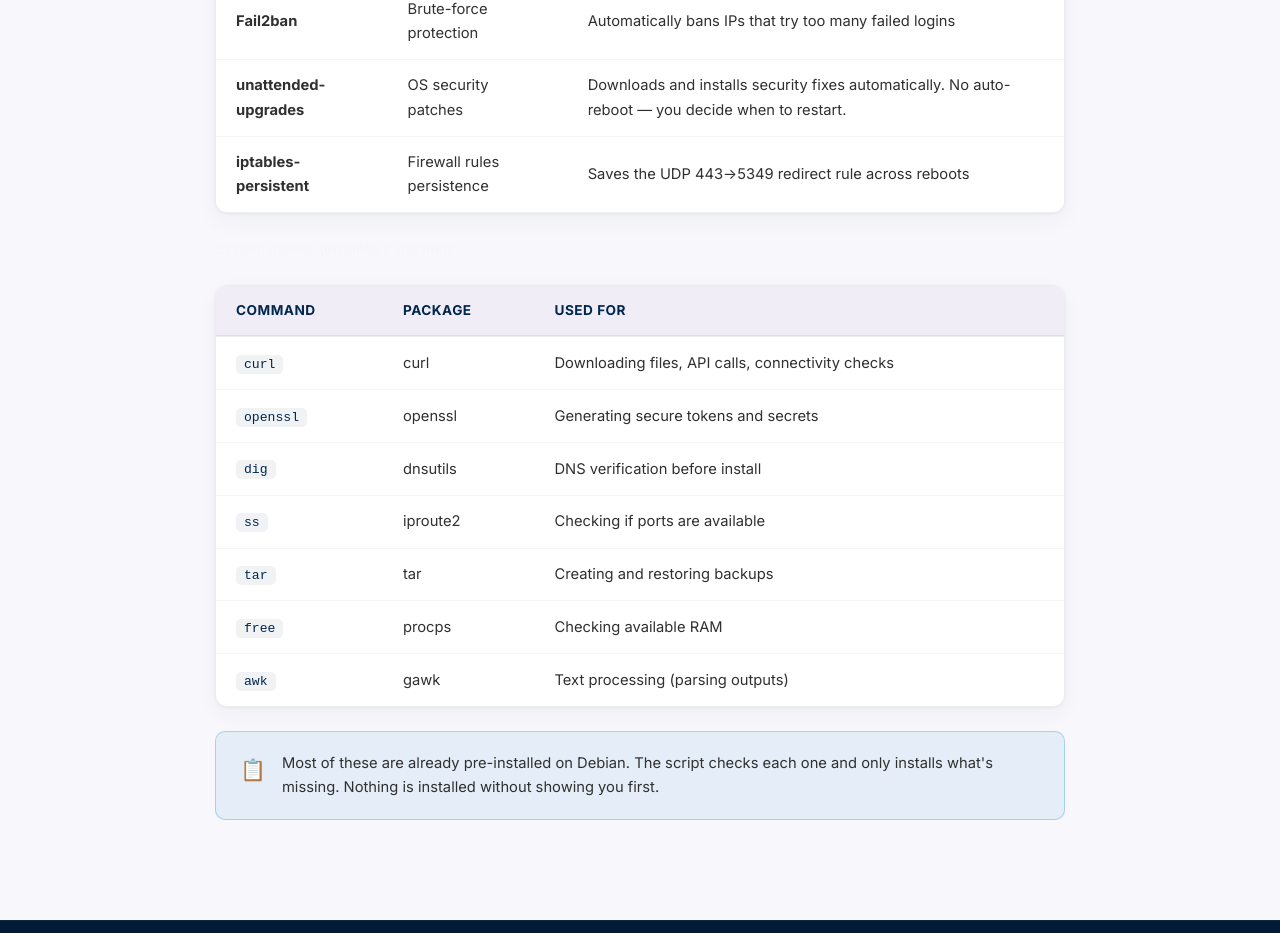
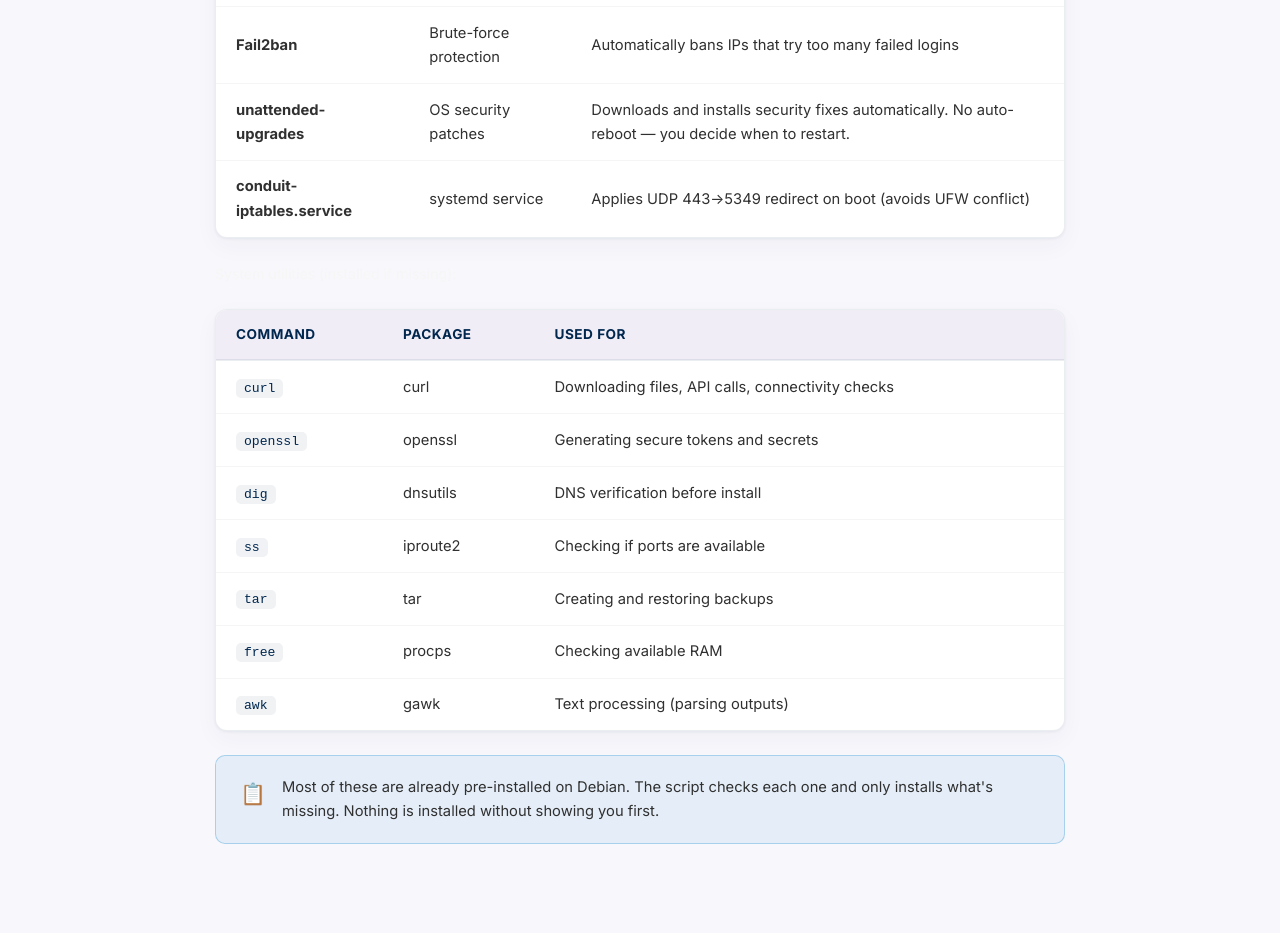
Before and after one commit to balnaimi/conduit-deploy, a plain HTML site: page docs/architecture.html in a window 1280 px wide. Shown: the part 2916-3849 px from the top of the page. Drawn offline with Linux system fonts and the light colour scheme.

Commit message:
docs: update all references from iptables-persistent to systemd service
- README.md: removed iptables-persistent from dependencies table
- architecture.html: replaced with conduit-iptables.service
- faq.md: new FAQ explaining why we don't use iptables-persistent
  (conflicts with UFW on Debian 13)
- installation.md: already updated in previous commit

```diff
--- a/docs/architecture.html
+++ b/docs/architecture.html
@@ -143,7 +143,7 @@
           <tr><td><strong>UFW</strong></td><td>Firewall</td><td>Blocks unauthorized access, opens only needed ports</td></tr>
           <tr><td><strong>Fail2ban</strong></td><td>Brute-force protection</td><td>Automatically bans IPs that try too many failed logins</td></tr>
           <tr><td><strong>unattended-upgrades</strong></td><td>OS security patches</td><td>Downloads and installs security fixes automatically. No auto-reboot — you decide when to restart.</td></tr>
-          <tr><td><strong>iptables-persistent</strong></td><td>Firewall rules persistence</td><td>Saves the UDP 443→5349 redirect rule across reboots</td></tr>
+          <tr><td><strong>conduit-iptables.service</strong></td><td>systemd service</td><td>Applies UDP 443→5349 redirect on boot (avoids UFW conflict)</td></tr>
         </tbody>
       </table>
     </div>
```
Also changed, not shown: 2 other files.
